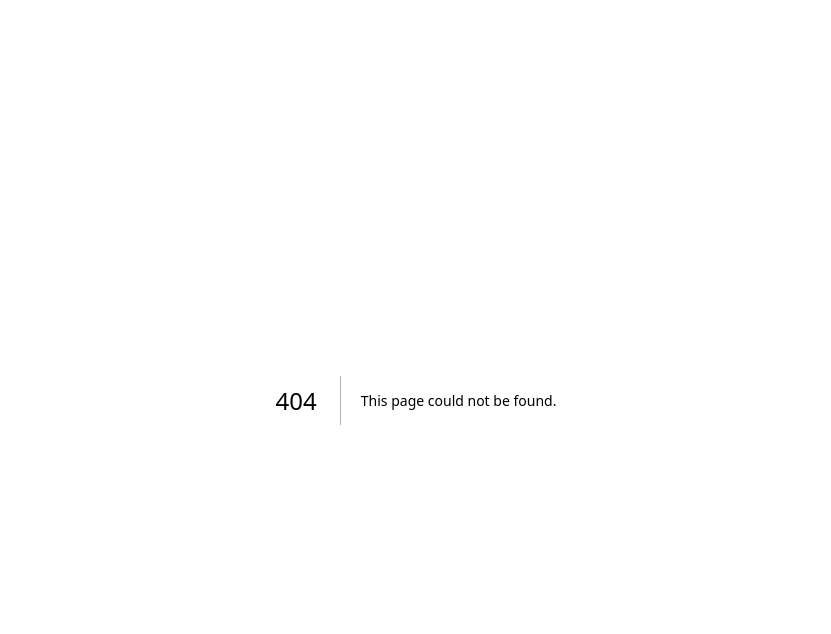
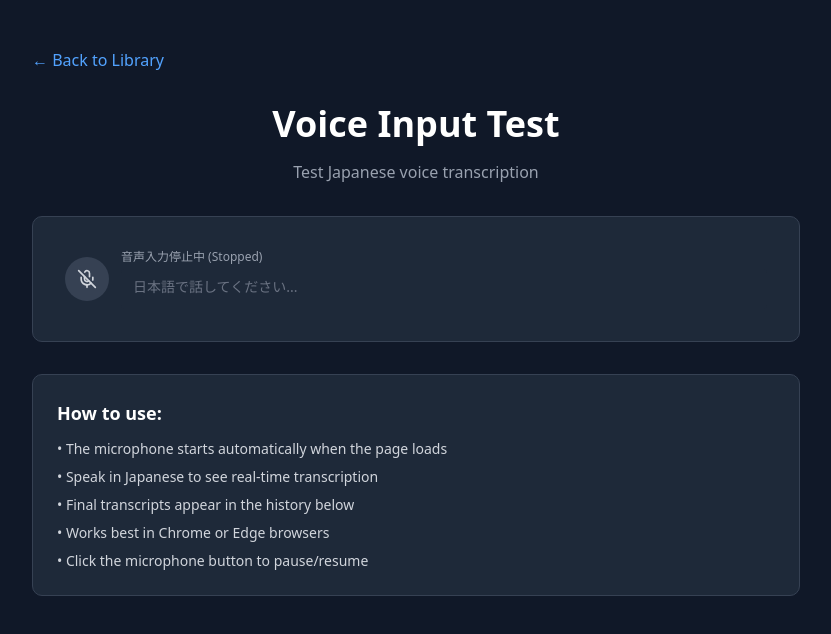
Before and after one commit to anyuan-chen/manga, a Next.js app in the folder frontend/: page /voice-test in a window 1280 px wide. Before the commit this address had no page. Shown: the top 634 px of the page, without its empty margins (224-1055 px from the left). Built offline with nearby package versions, Linux system fonts and the light colour scheme.

Commit message:
Add Japanese voice input transcription component
- Add VoiceInput component using Web Speech API
- Configure for Japanese language (ja-JP)
- Implement continuous listening with auto-restart
- Add demo page at /voice-test for testing
- Support real-time transcript display

```diff
--- /dev/null
+++ b/frontend/app/voice-test/page.tsx
@@ -0,0 +1,82 @@
+'use client';
+
+import { useState } from 'react';
+import Link from 'next/link';
+import VoiceInput from '@/components/VoiceInput';
+
+export default function VoiceTestPage() {
+  const [transcripts, setTranscripts] = useState<string[]>([]);
+
+  const handleTranscript = (transcript: string) => {
+    console.log('Transcript received:', transcript);
+    setTranscripts(prev => [...prev, transcript]);
+  };
+
+  return (
+    <div className="min-h-screen bg-gray-900 py-12 px-4">
+      <div className="max-w-3xl mx-auto">
+        <div className="mb-8">
+          <Link
+            href="/"
+            className="text-blue-400 hover:text-blue-300 transition-colors"
+          >
+            ← Back to Library
+          </Link>
+        </div>
+
+        <h1 className="text-4xl font-bold text-white mb-4 text-center">
+          Voice Input Test
+        </h1>
+        <p className="text-center text-gray-400 mb-8">
+          Test Japanese voice transcription
+        </p>
+
+        <div className="bg-gray-800 rounded-lg p-8 border border-gray-700">
+          <VoiceInput onTranscript={handleTranscript} />
+
+          {transcripts.length > 0 && (
+            <div className="mt-8">
+              <div className="flex items-center justify-between mb-4">
+                <h2 className="text-lg font-semibold text-white">
+                  Transcript History ({transcripts.length})
+                </h2>
+                <button
+                  onClick={() => setTranscripts([])}
+                  className="px-3 py-1 text-sm bg-gray-700 hover:bg-gray-600 text-gray-300 rounded transition-colors"
+                >
+                  Clear
+                </button>
+              </div>
+              <div className="space-y-2 max-h-96 overflow-y-auto">
+                {transcripts.map((transcript, idx) => (
+                  <div
+                    key={idx}
+                    className="text-sm text-gray-300 bg-gray-900 rounded px-4 py-3 border border-gray-700"
+                  >
+                    <div className="text-xs text-gray-500 mb-1">
+                      #{transcripts.length - idx}
+                    </div>
+                    {transcript}
+                  </div>
+                ))}
+              </div>
+            </div>
+          )}
+        </div>
+
+        <div className="mt-8 bg-gray-800 rounded-lg p-6 border border-gray-700">
+          <h2 className="text-lg font-semibold text-white mb-3">
+            How to use:
+          </h2>
+          <ul className="space-y-2 text-sm text-gray-300">
+            <li>• The microphone starts automatically when the page loads</li>
+            <li>• Speak in Japanese to see real-time transcription</li>
+            <li>• Final transcripts appear in the history below</li>
+            <li>• Works best in Chrome or Edge browsers</li>
+            <li>• Click the microphone button to pause/resume</li>
+          </ul>
+        </div>
+      </div>
+    </div>
+  );
+}
--- /dev/null
+++ b/frontend/components/VoiceInput.tsx
@@ -0,0 +1,219 @@
+'use client';
+
+import { useEffect, useRef, useState } from 'react';
+import { Mic, MicOff } from 'lucide-react';
+
+interface VoiceInputProps {
+  onTranscript?: (transcript: string) => void;
+  className?: string;
+}
+
+export default function VoiceInput({ onTranscript, className = '' }: VoiceInputProps) {
+  const [isListening, setIsListening] = useState(false);
+  const [transcript, setTranscript] = useState('');
+  const [isSupported, setIsSupported] = useState(true);
+  const recognitionRef = useRef<SpeechRecognition | null>(null);
+
+  useEffect(() => {
+    // Check if Web Speech API is supported
+    if (typeof window === 'undefined') return;
+
+    const SpeechRecognition = window.SpeechRecognition || window.webkitSpeechRecognition;
+
+    if (!SpeechRecognition) {
+      setIsSupported(false);
+      console.error('Web Speech API is not supported in this browser');
+      return;
+    }
+
+    // Initialize speech recognition
+    const recognition = new SpeechRecognition();
+    recognition.continuous = true; // Keep listening
+    recognition.interimResults = true; // Get interim results
+    recognition.lang = 'ja-JP'; // Japanese language
+    recognition.maxAlternatives = 1;
+
+    recognition.onstart = () => {
+      console.log('Voice recognition started');
+      setIsListening(true);
+    };
+
+    recognition.onresult = (event: SpeechRecognitionEvent) => {
+      let interimTranscript = '';
+      let finalTranscript = '';
+
+      for (let i = event.resultIndex; i < event.results.length; i++) {
+        const transcriptPiece = event.results[i][0].transcript;
+        if (event.results[i].isFinal) {
+          finalTranscript += transcriptPiece + ' ';
+        } else {
+          interimTranscript += transcriptPiece;
+        }
+      }
+
+      // Update the displayed transcript
+      const currentTranscript = finalTranscript || interimTranscript;
+      setTranscript(currentTranscript);
+
+      // Call the callback with final transcript
+      if (finalTranscript && onTranscript) {
+        onTranscript(finalTranscript.trim());
+      }
+    };
+
+    recognition.onerror = (event: SpeechRecognitionErrorEvent) => {
+      console.error('Speech recognition error:', event.error);
+
+      // Restart on certain errors
+      if (event.error === 'no-speech' || event.error === 'audio-capture') {
+        // These are expected when there's no audio, don't stop
+        return;
+      }
+
+      setIsListening(false);
+    };
+
+    recognition.onend = () => {
+      console.log('Voice recognition ended');
+      setIsListening(false);
+
+      // Auto-restart if it stops unexpectedly
+      if (recognitionRef.current) {
+        try {
+          recognitionRef.current.start();
+        } catch (error) {
+          console.error('Error restarting recognition:', error);
+        }
+      }
+    };
+
+    recognitionRef.current = recognition;
+
+    // Start listening automatically
+    try {
+      recognition.start();
+    } catch (error) {
+      console.error('Error starting recognition:', error);
+    }
+
+    // Cleanup
+    return () => {
+      if (recognitionRef.current) {
+        recognitionRef.current.stop();
+        recognitionRef.current = null;
+      }
+    };
+  }, [onTranscript]);
+
+  const toggleListening = () => {
+    if (!recognitionRef.current) return;
+
+    if (isListening) {
+      recognitionRef.current.stop();
+      setIsListening(false);
+    } else {
+      try {
+        recognitionRef.current.start();
+        setIsListening(true);
+      } catch (error) {
+        console.error('Error starting recognition:', error);
+      }
+    }
+  };
+
+  if (!isSupported) {
+    return (
+      <div className={`p-4 bg-red-900/20 border border-red-500 rounded-lg ${className}`}>
+        <p className="text-red-400 text-sm">
+          Voice input is not supported in this browser. Please use Chrome or Edge.
+        </p>
+      </div>
+    );
+  }
+
+  return (
+    <div className={`flex flex-col gap-2 ${className}`}>
+      <div className="flex items-center gap-3">
+        <button
+          onClick={toggleListening}
+          className={`p-3 rounded-full transition-all ${
+            isListening
+              ? 'bg-red-600 hover:bg-red-700 animate-pulse'
+              : 'bg-gray-700 hover:bg-gray-600'
+          }`}
+          title={isListening ? 'Stop listening' : 'Start listening'}
+        >
+          {isListening ? (
+            <Mic className="w-5 h-5 text-white" />
+          ) : (
+            <MicOff className="w-5 h-5 text-gray-300" />
+          )}
+        </button>
+
+        <div className="flex-1">
+          <div className="text-xs text-gray-400 mb-1">
+            {isListening ? '音声を認識中... (Listening...)' : '音声入力停止中 (Stopped)'}
+          </div>
+          <div className="text-sm text-white bg-gray-800 rounded px-3 py-2 min-h-[2.5rem]">
+            {transcript || <span className="text-gray-500">日本語で話してください...</span>}
+          </div>
+        </div>
+      </div>
+    </div>
+  );
+}
+
+// Type definitions for Web Speech API
+declare global {
+  interface Window {
+    SpeechRecognition: typeof SpeechRecognition;
+    webkitSpeechRecognition: typeof SpeechRecognition;
+  }
+
+  interface SpeechRecognition extends EventTarget {
+    continuous: boolean;
+    interimResults: boolean;
+    lang: string;
+    maxAlternatives: number;
+    start(): void;
+    stop(): void;
+    abort(): void;
+    onstart: ((this: SpeechRecognition, ev: Event) => any) | null;
+    onend: ((this: SpeechRecognition, ev: Event) => any) | null;
+    onresult: ((this: SpeechRecognition, ev: SpeechRecognitionEvent) => any) | null;
+    onerror: ((this: SpeechRecognition, ev: SpeechRecognitionErrorEvent) => any) | null;
+  }
+
+  const SpeechRecognition: {
+    prototype: SpeechRecognition;
+    new(): SpeechRecognition;
+  };
+
+  interface SpeechRecognitionEvent extends Event {
+    resultIndex: number;
+    results: SpeechRecognitionResultList;
+  }
+
+  interface SpeechRecognitionResultList {
+    length: number;
+    item(index: number): SpeechRecognitionResult;
+    [index: number]: SpeechRecognitionResult;
+  }
+
+  interface SpeechRecognitionResult {
+    length: number;
+    item(index: number): SpeechRecognitionAlternative;
+    [index: number]: SpeechRecognitionAlternative;
+    isFinal: boolean;
+  }
+
+  interface SpeechRecognitionAlternative {
+    transcript: string;
+    confidence: number;
+  }
+
+  interface SpeechRecognitionErrorEvent extends Event {
+    error: string;
+    message: string;
+  }
+}
```
